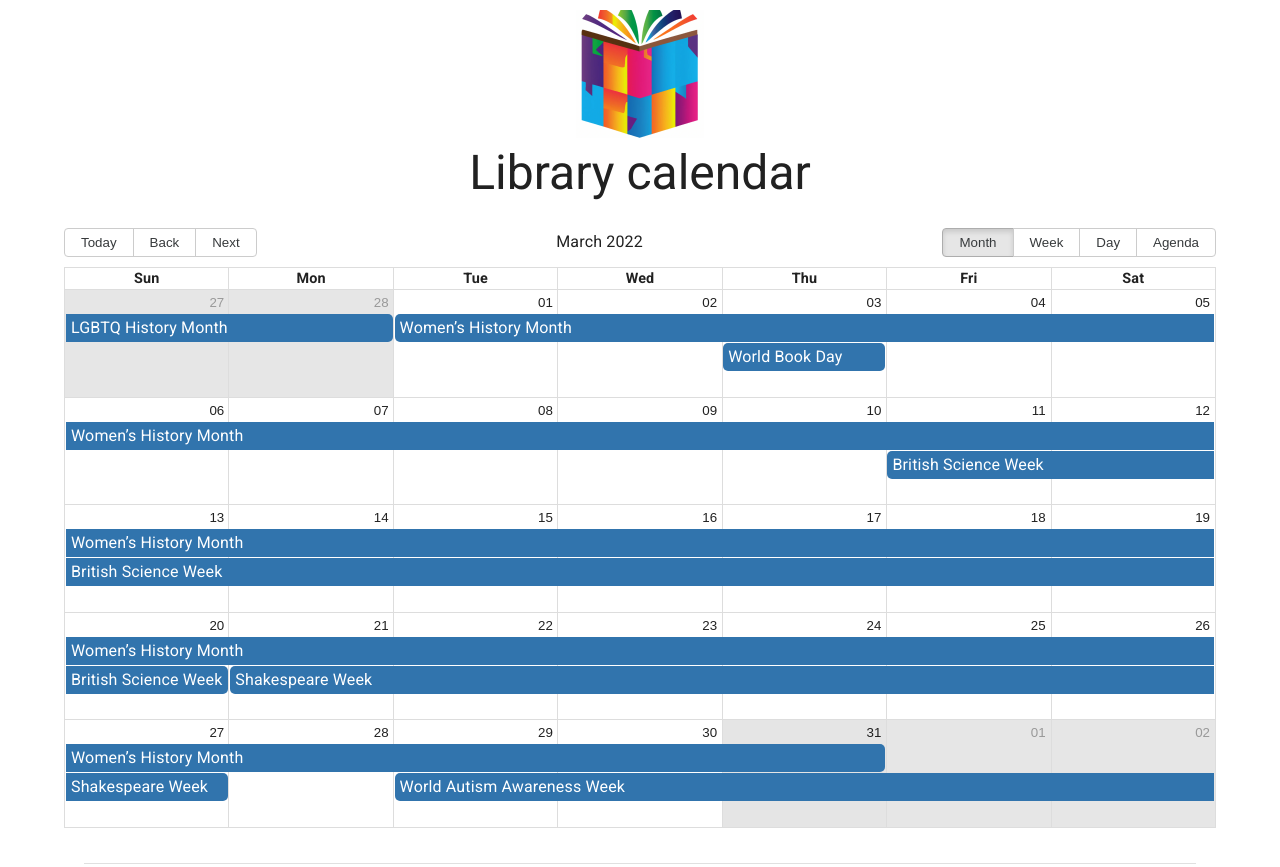
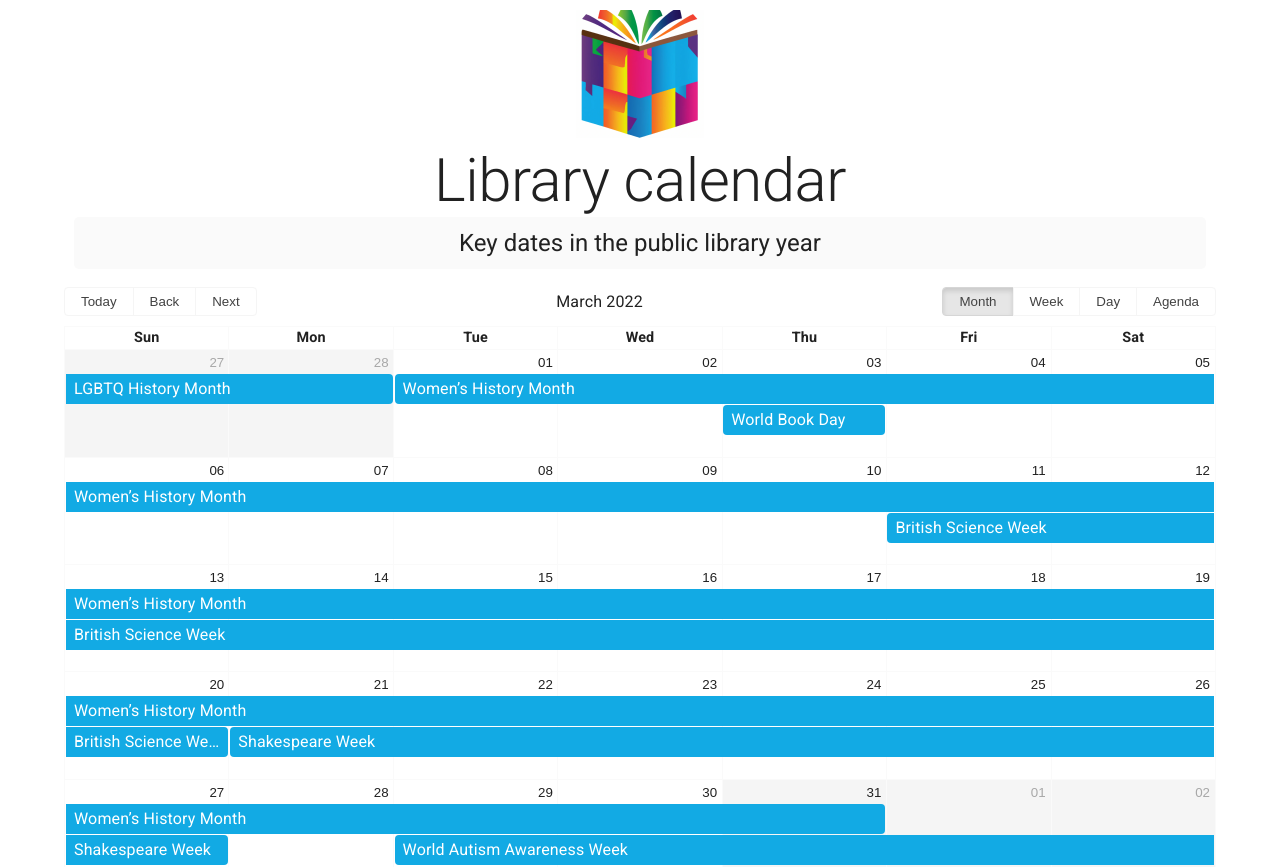
Before and after one commit to LibrariesHacked/library-calendar, a React (Create React App) app: page / in a window 1280 px wide. Shown: the top 867 px of the page. Built offline with nearby package versions, Linux system fonts and the light colour scheme.

Commit message:
Style refining of calendar

```diff
--- a/src/CalendarApplication.js
+++ b/src/CalendarApplication.js
@@ -43,8 +43,20 @@ function CalendarApplication () {
             }}
           >
             <img src='logo_128.png' alt='Library calendar logo' />
-            <Typography variant='h3' component='h1' gutterBottom>
+            <Typography variant='h2' component='h1'>
               Library calendar
+            </Typography>
+            <Typography
+              variant='h5'
+              component='p'
+              gutterBottom
+              sx={{
+                backgroundColor: '#fafafa',
+                padding: '10px',
+                borderRadius: '5px'
+              }}
+            >
+              Key dates in the public library year
             </Typography>
           </Box>
           <main>
--- a/src/Footer.js
+++ b/src/Footer.js
@@ -13,7 +13,7 @@ function Footer () {
   return (
     <div
       css={css`
-        padding-top: 10px;
+        padding: 10px;
       `}
     >
       <Divider sx={{ margin: '20px' }} />
--- a/src/customvariables.scss
+++ b/src/customvariables.scss
@@ -1,12 +1,12 @@
 @use 'sass:math';
 
-$out-of-range-color: lighten(#333, 40%);
-$out-of-range-bg-color: lighten(#333, 70%);
+$out-of-range-color: lighten(#424242, 40%);
+$out-of-range-bg-color: lighten(#424242, 70%);
 
-$calendar-border: #ddd;
-$cell-border: #ddd;
+$calendar-border: #fafafa;
+$cell-border: #fafafa;
 
-$border-color: #ccc;
+$border-color: #f5f5f5;
 
 $segment-width: percentage(math.div(1, 7));
 
@@ -14,20 +14,20 @@ $time-selection-color: white;
 $time-selection-bg-color: rgba(0, 0, 0, 0.5);
 $date-selection-bg-color: rgba(0, 0, 0, 0.1);
 
-$event-bg: #3174ad;
-$event-border: darken(#3174ad, 10%);
-$event-outline: #3b99fc;
+$event-bg: #12aae4;
+$event-border: darken(#1769a5, 10%);
+$event-outline: #1769a5;
 $event-color: #fff;
-$event-border-radius: 5px;
-$event-padding: 2px 5px;
+$event-border-radius: 4px;
+$event-padding: 3px 8px;
 $event-zindex: 4;
 
-$btn-color: #373a3c;
+$btn-color: #424242;
 $btn-bg: #fff;
-$btn-border: #ccc;
+$btn-border: #f5f5f5;
 
 $current-time-color: #74ad31;
 
 $rbc-css-prefix: rbc-i;
 
-$today-highlight-bg: #e5e5e5;
+$today-highlight-bg: #f5f5f5;
```
Also changed, not shown: public/logo_96.png (added), 1 other file (tests, documents, lock files or other folders).
